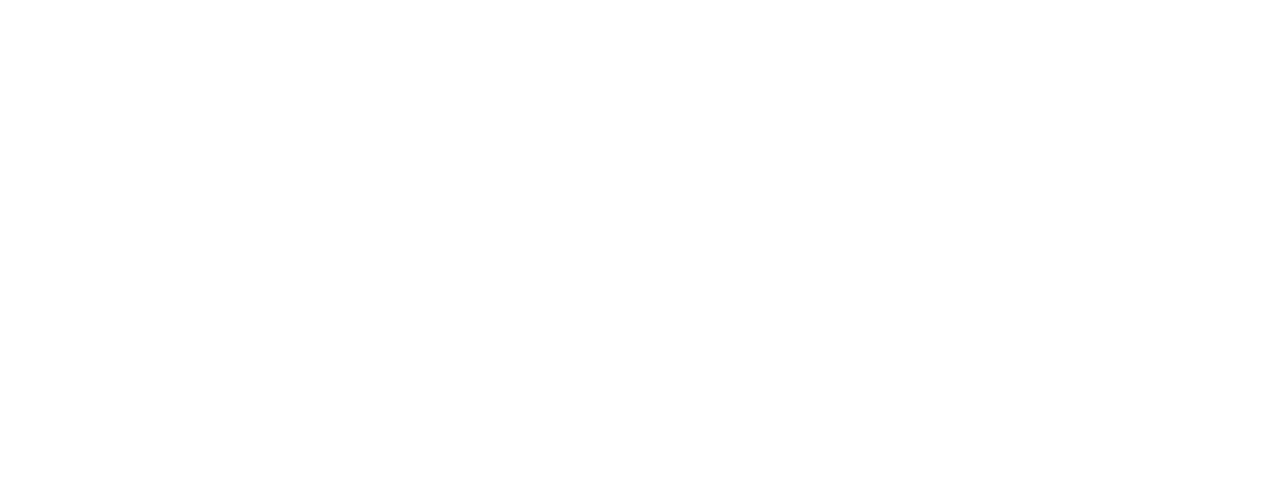
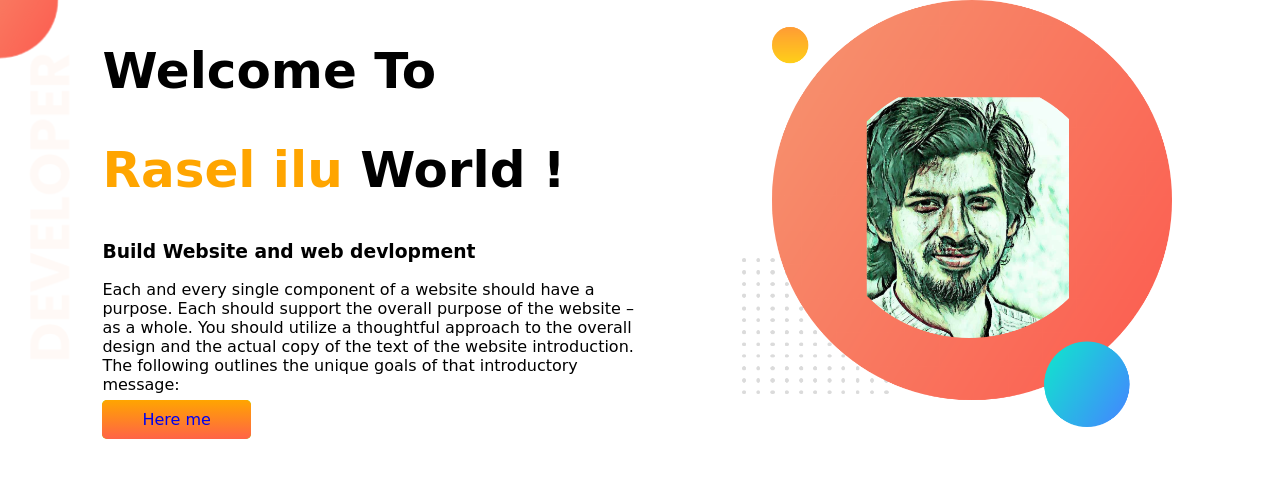
Before and after one commit to raselumar/developer-portfolio, a plain HTML site: page index.html in a window 1280 px wide. Drawn offline with Linux system fonts and the light colour scheme; a web font is replaced by a local one.

Commit message:
top banner added

```diff
--- a/index.html
+++ b/index.html
@@ -5,9 +5,23 @@
     <meta http-equiv="X-UA-Compatible" content="IE=edge">
     <meta name="viewport" content="width=device-width, initial-scale=1.0">
     <title>Rasel portfolio</title>
+    <link rel="preconnect" href="https://fonts.googleapis.com">
+    <link rel="preconnect" href="https://fonts.gstatic.com" crossorigin>
+    <link href="https://fonts.googleapis.com/css2?family=Rubik+Moonrocks&display=swap" rel="stylesheet">
     <link rel="stylesheet" href="style.css">
 </head>
 <body>
-
+  <section class="top-banner">
+    <div class="half-width">
+        <h1>Welcome To</h1>
+        <h1><span class="orange-color">Rasel ilu</span> World !</h1>
+        <h3>Build Website and web devlopment</h3>
+        <p>Each and every single component of a website should have a purpose. Each should support the overall purpose of the website – as a whole. You should utilize a thoughtful approach to the overall design and the actual copy of the text of the website introduction. The following outlines the unique goals of that introductory message:</p>
+        <a class="ling-button" target="_blank" href="https://www.facebook.com/profile.php?id=100008261731432">Here me</a>
+       </div>
+       <div class="half-width">
+        <img src="images/rasel.png" alt="">
+       </div>
+  </section>
 </body>
 </html>
--- a/style.css
+++ b/style.css
@@ -0,0 +1,31 @@
+body{
+    font-family: 'Rubik Moonrocks', cursive;
+    margin: 0;
+}
+h1{
+    font-size: 50px;
+}
+.orange-color{
+    color: orange;
+}
+section{
+    display: flex;
+}
+.half-width{
+    width: 50%;
+    padding-left: 8%;
+}
+.half-width img{
+    width: 80%;
+}
+.ling-button{
+    text-decoration:none;
+    background-image: linear-gradient(orange,tomato);
+    background-color: chartreuse;
+    padding: 10px 40px;
+    border-radius: 5px;
+}
+.top-banner{
+    background-image: url(images/top-banner.png);
+    background-repeat: no-repeat;
+}
```
Also changed, not shown: images/dream-bg.png (added), images/exp-bg.png (added), images/jhankar.png (added), images/jhankar2.png (added), images/my-bg.png (added), images/my-bg2.png (added), images/rasel.png (added), images/top-banner.png (added), 7 other files.
